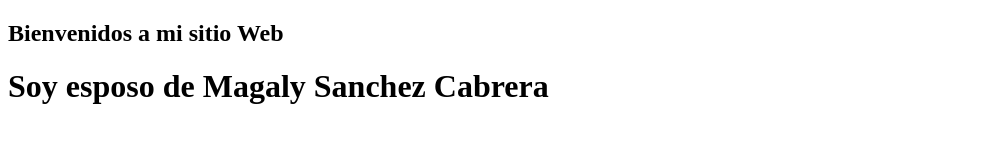
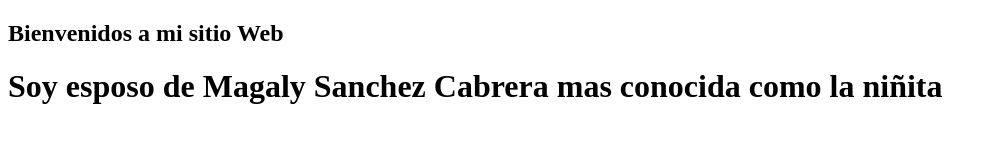
Before and after one commit to PaulCabeza/paulcabeza.github.io, a plain HTML site: page index.html in a window 1280 px wide. Shown: the whole page, without its empty margins (0-996 px from the left). Drawn offline with Linux system fonts and the light colour scheme.

Commit message:
added some text to second line

```diff
--- a/index.html
+++ b/index.html
@@ -7,6 +7,6 @@
 </head>
 <body>
     <h2>Bienvenidos a mi sitio Web</h2>
-    <h1>Soy esposo de Magaly Sanchez Cabrera</h1>
+    <h1>Soy esposo de Magaly Sanchez Cabrera mas conocida como la niñita</h1>
 </body>
 </html>
```
